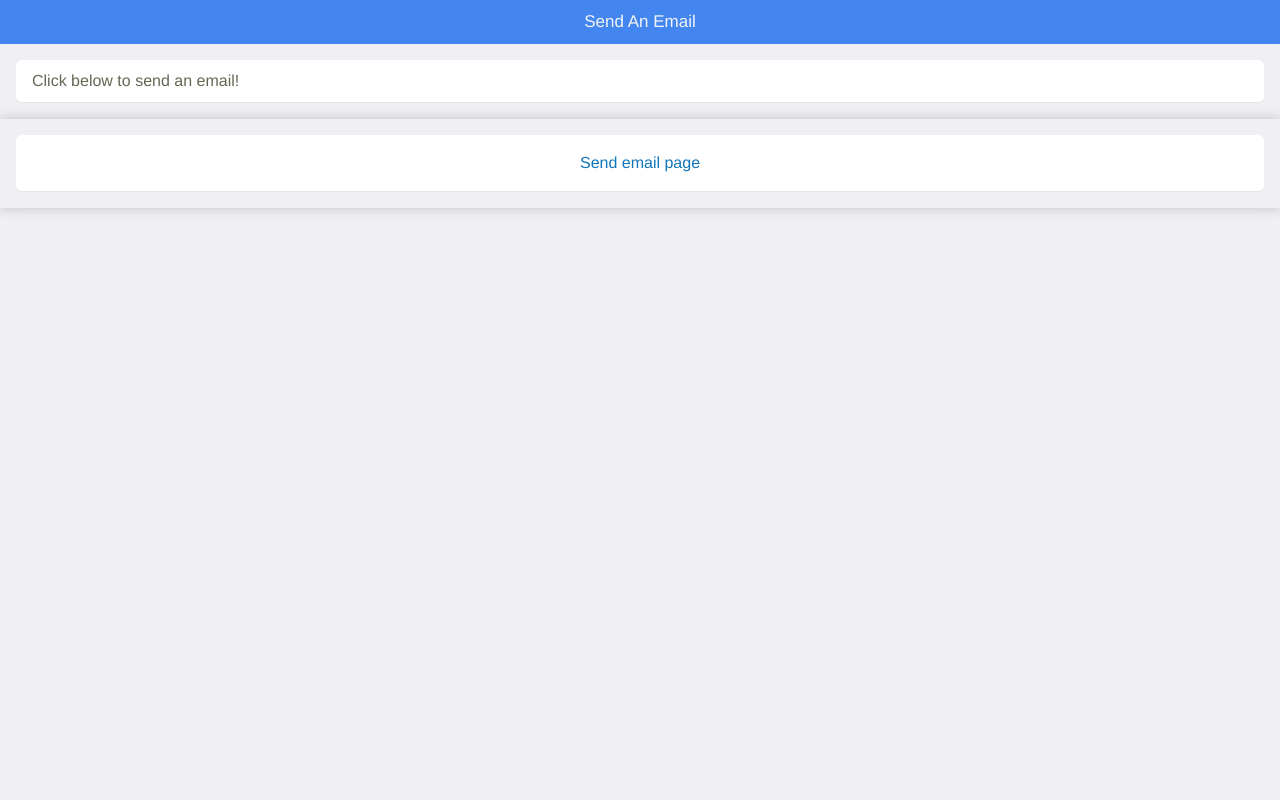
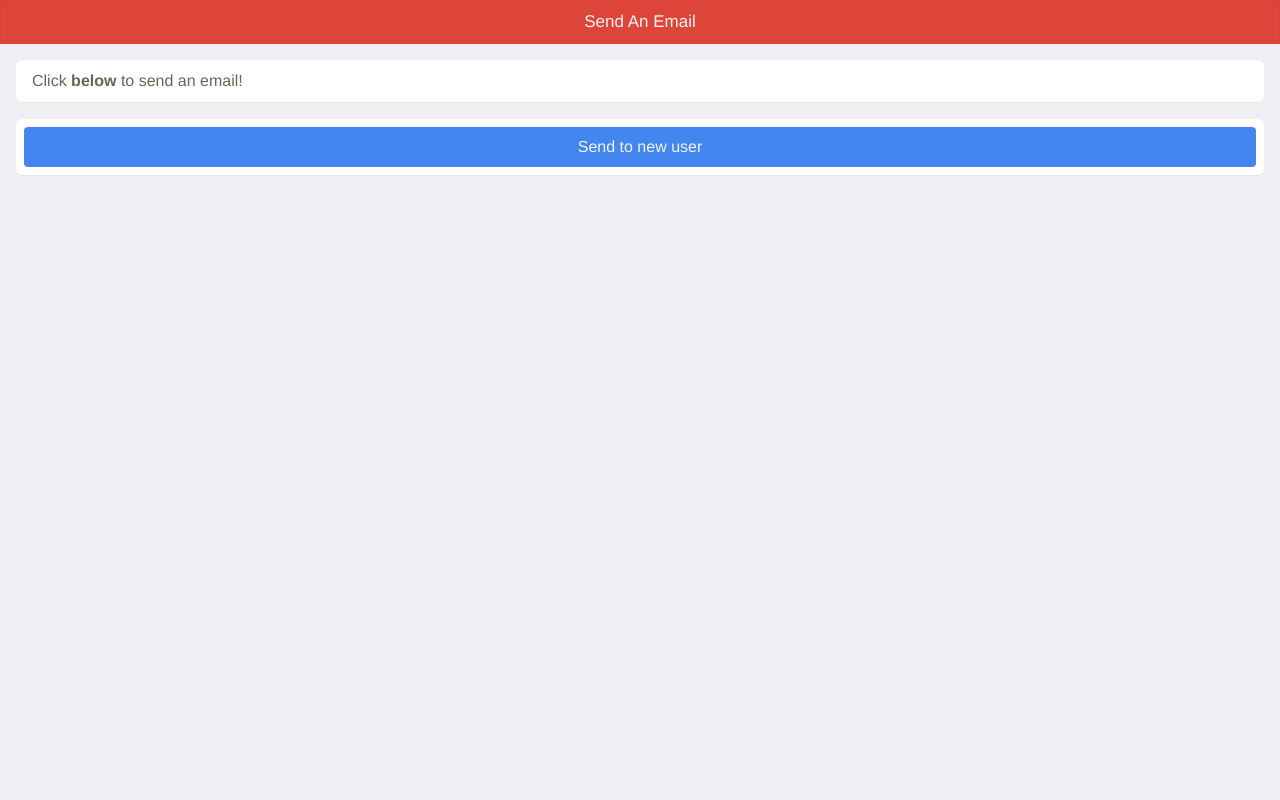
Before and after one commit to italo-souza-silva/webdev, a PHP site: page / in a window 1280 px wide. Run offline with PHP 8.4, Linux system fonts and the light colour scheme.

Commit message:
PHP email added 'n index file type changed

```diff
--- a/MOBILE/index.html
+++ b/MOBILE/index.php
@@ -4,50 +4,71 @@
     <title>My App</title>
     <meta name="viewport" content="width=device-width, initial-scale=1.0, maximum-scale=1.0, user-scalable=no, minimal-ui">
     <link rel="stylesheet" href="app.min.css">
+
     <style>
-      /* TODO */
+			@-webkit-keyframes pulse {
+				0% {
+					background-color: #CCC;
+				}
+				25% {
+					background-color: #EEE;
+				}
+				50% {
+					background-color: #CCC;
+				}
+				75% {
+					background-color: #EEE;
+				}
+				100% {
+					background-color: #CCC;
+				}
+			}
+
     </style>
   </head>
 
   <body>
     <div class="app-page" data-page="home">
-      <div class="app-topbar blue">
+      <div class="app-topbar red">
         <div class="app-title">Send An Email</div>
       </div>
       <div class="app-content">
           <p class="app-section">
-					Click below to send an email!
+					Click <strong>below</strong> to send an email!
 				</p>
-      <div class="app-content">
+
+
+          <div class="app-section" id="contact-list">
+
+				</div>
+
         <div class="app-section">
-          <div class="app-button" data-target="sendemail">Send email page</div>
+          <div class="app-button blue" id="new-user">Send to new user</div>
         </div>
       </div>
     </div>
 
-    <div class="app-page" data-page="sendemail">
-      <div class="app-topbar blue">
-        <div class="app-button left" data-back data-autotitle></div>
-        <div class="app-title">Sending email</div>
-      </div>
-      <div class="app-content">
+		<div class="app-page" data-page="sendemail">
+			<div class="app-topbar red">
+				<div class="app-title"><span class="app-icon"></span>Send Email</div>
+				<div class="right app-button" data-back>Go Back</div>
+			</div>
+
+			<div class="app-content">
+				<div class="app-section" id="message"></div>
 				<div class="app-section">
 					From: <input class="app-input" id="sender-email" placeholder="Sender Email Address">
 				</div>
-
-                <div class="app-section">
+				<div class="app-section">
 					To: <input class="app-input" id="recipient-email" placeholder="Recipient Email Address">
 				</div>
-
 				<form class="app-section">
 					<input class="app-input" name="subject" placeholder="Subject" id="subject">
 					<textarea class="app-input" name="message" placeholder="Message" id="content"></textarea>
 					<div class="app-button green app-submit" id="send-button">Send</div>
 				</form>
 			</div>
-    </div>
-    </div>
-
+		</div>
     <script src="zepto.js"></script>
     <script src="app.min.js"></script>
     <script>
```
Also changed, not shown: MOBILE/sendemail.php (added, +32 -0 lines).
